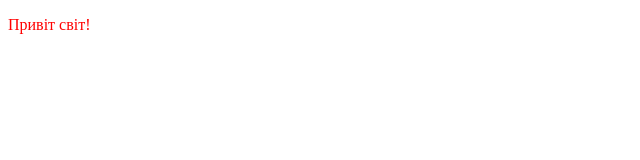
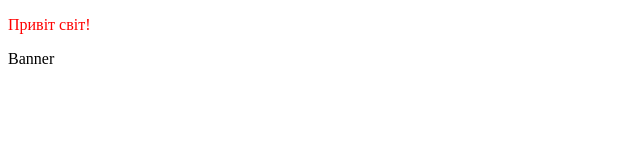
Before and after one commit to YelenaTV/JavaScript_2024, a plain HTML site: page lesson1/index.html in a window 1280 px wide. Shown: the full height of the page, 0-640 px from the left. Drawn offline with Linux system fonts and the light colour scheme.

Commit message:
new banner

```diff
--- /dev/null
+++ b/lesson1/banner.css
@@ -0,0 +1,3 @@
+div{
+
+}
--- a/lesson1/index.html
+++ b/lesson1/index.html
@@ -8,5 +8,6 @@
 </head>
 <body>
     <p>Привіт світ!</p>
+    <div>Banner</div>
 </body>
 </html>
```
Also changed, not shown: lesson1/style.css (line endings or trailing spaces).
